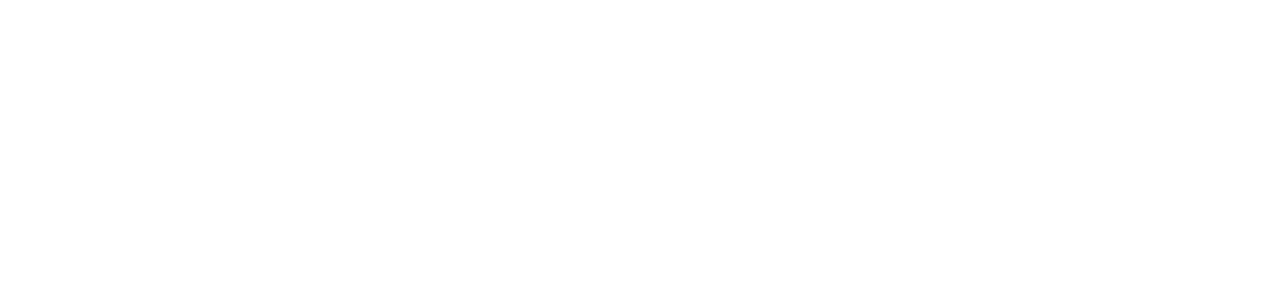
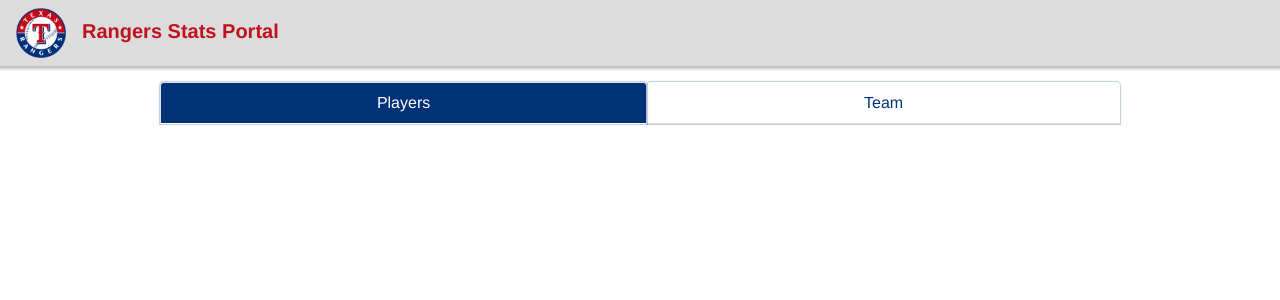
Before and after one commit to dking74/rangers-team-stats, a Vue app: page / in a window 1280 px wide. Shown: the top 300 px of the page. Built offline with nearby package versions, Linux system fonts and the light colour scheme.

Commit message:
Add navbar and tabs contents

```diff
--- a/public/index.html
+++ b/public/index.html
@@ -5,7 +5,7 @@
     <meta http-equiv="X-UA-Compatible" content="IE=edge">
     <meta name="viewport" content="width=device-width,initial-scale=1.0">
     <link rel="icon" href="<%= BASE_URL %>favicon.ico">
-    <title><%= htmlWebpackPlugin.options.title %></title>
+    <title>Rangers Stats Portal</title>
   </head>
   <body>
     <noscript>
--- a/src/App.vue
+++ b/src/App.vue
@@ -1,8 +1,27 @@
 <template>
   <div id="app">
+    <NavBar />
+    <Tabs />
+
     <router-view/>
   </div>
 </template>
+
+<script lang="ts">
+import Vue from 'vue';
+import Component from "vue-class-component";
+
+import NavBar from './components/NavBar.vue';
+import Tabs from './components/Tabs.vue';
+
+@Component({
+  components: {
+    NavBar,
+    Tabs,
+  },
+})
+export default class App extends Vue { }
+</script>
 
 <style lang="scss">
 #app {
--- /dev/null
+++ b/src/components/NavBar.vue
@@ -0,0 +1,29 @@
+<template>
+  <b-navbar type="light" variant="light" sticky>
+    <b-navbar-brand href="/">
+      <img src="/Texas-Rangers-Logo.png" width="50" />
+      <label class="ml-3 text-secondary font-weight-bold">Rangers Stats Portal</label>
+    </b-navbar-brand>
+  </b-navbar>
+</template>
+
+<script>
+import { BNavbar, BNavbarBrand } from 'bootstrap-vue';
+
+export default {
+  components: {
+    BNavbar,
+    BNavbarBrand,
+  },
+}
+</script>
+
+<style lang="scss">
+.navbar {
+  box-shadow: 0 0 3px 3px rgba(0, 0, 0, .25);
+
+  .navbar-brand {
+    padding: 0;
+  }
+}
+</style>
--- /dev/null
+++ b/src/components/Tabs.vue
@@ -0,0 +1,39 @@
+<template>
+  <div class="player-team-toggler w-75 mx-auto mt-3">
+    <b-tabs
+      content-class="mt-3 w-100 border-none"
+      align="center"
+      active-nav-item-class="bg-primary text-white"
+      fill
+    >
+      <b-tab title="Players"></b-tab>
+      <b-tab title="Team"></b-tab>
+    </b-tabs>
+  </div>
+</template>
+
+<script lang="ts">
+import Vue from 'vue';
+import Component from 'vue-class-component';
+import { BTabs, BTab } from 'bootstrap-vue';
+
+@Component({
+  components: {
+    BTabs,
+    BTab,
+  }
+})
+export default class Tabs extends Vue { }
+</script>
+
+<style lang="scss">
+@import "../scss/variables";
+
+.nav-tabs .nav-link {
+  box-shadow: 0 0 1px 1px rgba($primary, .25);
+
+  &:hover {
+    background-color: rgba($primary, .1);
+  }
+}
+</style>
--- a/src/scss/_variables.scss
+++ b/src/scss/_variables.scss
@@ -1,5 +1,7 @@
 $rangersBlue: #003278;
 $rangersRed: #C0111F;
+$gray: #DCDCDC;
 
 $primary: $rangersBlue;
 $secondary: $rangersRed;
+$light: $gray;
```
Also changed, not shown: public/Texas-Rangers-Logo.png (renamed from src/assets/Texas-Rangers-Logo.png).
